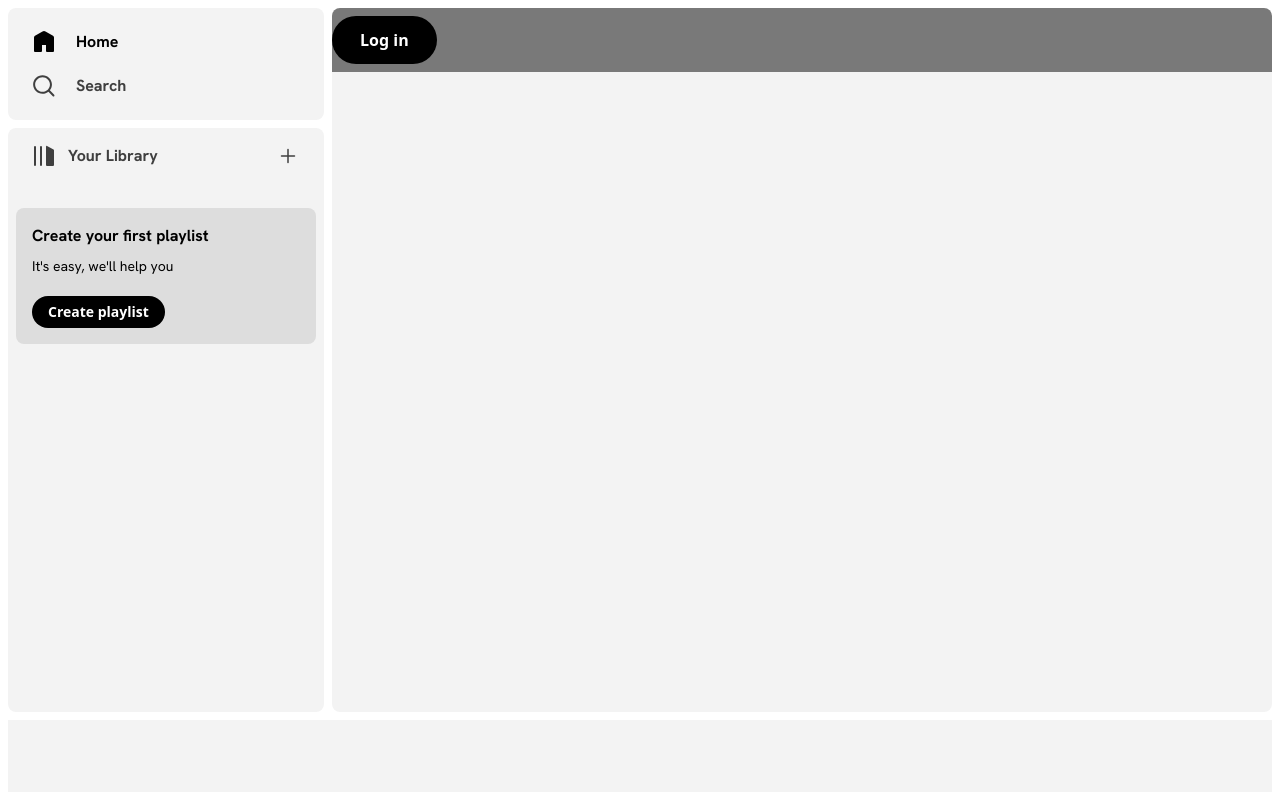
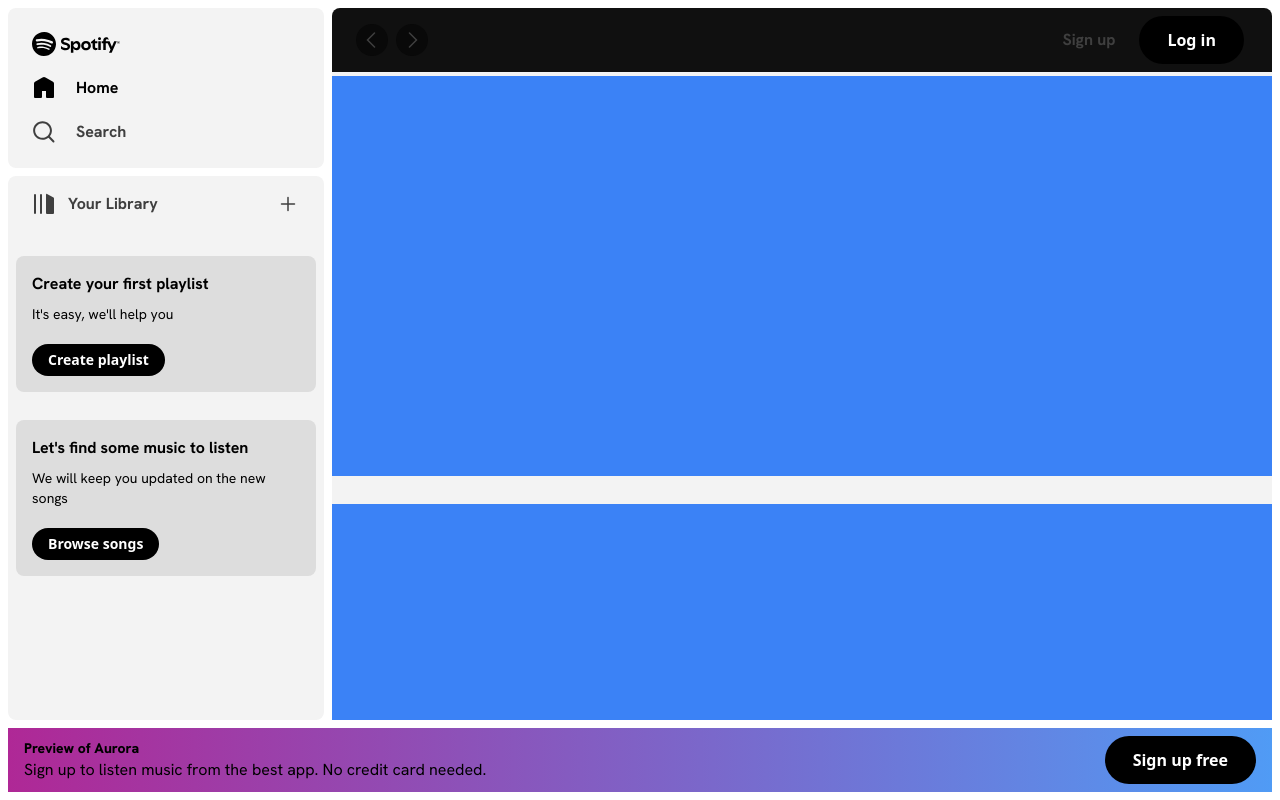
Before and after one commit to SABoev20/Aurora, a React app in the folder client/: page / in a window 1280 px wide. Built offline with nearby package versions, Linux system fonts and the light colour scheme; the HTML template or start-up script is replaced by a standard one.

Commit message:
Add header for the home content and  rearrange jsx  files structure

```diff
--- a/client/src/App.jsx
+++ b/client/src/App.jsx
@@ -1,6 +1,6 @@
 import Index from "./pages";
 import Login from "./pages/Login";
-import MainContent from "./components/MainContent";
+import HomeContent from "./components/HomeContent";
 import Search from "./components/Search";
 import { ReactQueryDevtools } from "@tanstack/react-query-devtools";
 import { Route, Routes } from "react-router-dom";
@@ -10,7 +10,7 @@
     <>
       <Routes>
         <Route path="/" element={<Index />}>
-          <Route index element={<MainContent />}></Route>
+          <Route index element={<HomeContent />}></Route>
           <Route path="/search" element={<Search />}></Route>
         </Route>
         <Route path="/login" element={<Login />} />
--- a/client/src/components/Header.jsx
+++ b/client/src/components/Header.jsx
@@ -1,21 +1,75 @@
+import { useState } from "react";
 import StandardButton from "./buttons/StandardButton";
+import { Link } from "react-router-dom";
+import { useNavigate } from "react-router-dom";
 
 function Header({ isScrolled }) {
+  const navigate = useNavigate();
+  const [pageCounter, setPageCounter] = useState(0);
+
+  function goBack() {
+    if (window.history.state && window.history.state.idx > 0) {
+      navigate(-1);
+    } else {
+      navigate("/", { replace: true });
+    }
+  }
+
+  function goForward() {
+    navigate(1);
+  }
+
   const guest = (
     <div
       className={
-        "absolute left-0 top-0 z-30 flex h-16 w-full items-center rounded-t-lg transition" +
-        (isScrolled
-          ? " animate-transparentHeaderOnScroll"
-          : " bg-[rgba(0,0,0,.5)]")
+        "absolute left-0 top-0 z-30 flex h-16 w-full items-center justify-between rounded-t-lg transition " +
+        (isScrolled ? " animate-transparentHeaderOnScroll" : " bg-[#101010]")
       }
     >
-      <StandardButton
-        text="Log in"
-        fontSize="text-base"
-        big={true}
-        buttonEvent={() => {}}
-      />
+      <div className="flex h-full items-center gap-2 pl-6">
+        <button
+          onClick={goBack}
+          className="flex h-8 w-8 items-center justify-center rounded-full bg-[#090909]"
+        >
+          <svg
+            width="16"
+            height="16  "
+            data-encore-id="icon"
+            role="img"
+            aria-hidden="true"
+            className="fill-textSubdued"
+            viewBox="0 0 16 16"
+          >
+            <path d="M11.03.47a.75.75 0 0 1 0 1.06L4.56 8l6.47 6.47a.75.75 0 1 1-1.06 1.06L2.44 8 9.97.47a.75.75 0 0 1 1.06 0z"></path>
+          </svg>
+        </button>
+        <button
+          onClick={goForward}
+          className="flex h-8 w-8 items-center justify-center rounded-full bg-[#090909]"
+        >
+          <svg
+            width="16"
+            height="16  "
+            data-encore-id="icon"
+            role="img"
+            aria-hidden="true"
+            viewBox="0 0 16 16"
+            className="fill-textSubdued"
+          >
+            <path d="M4.97.47a.75.75 0 0 0 0 1.06L11.44 8l-6.47 6.47a.75.75 0 1 0 1.06 1.06L13.56 8 6.03.47a.75.75 0 0 0-1.06 0z"></path>
+          </svg>
+        </button>
+      </div>
+      <div className="flex h-full items-center gap-6 pr-7">
+        <Link to="/signup">
+          <p className="cursor-pointer text-base font-bold text-textSubdued hover:scale-105 hover:text-textBase">
+            Sign up
+          </p>
+        </Link>
+        <Link to="/login">
+          <StandardButton text="Log in" fontSize="text-base" big={true} />
+        </Link>
+      </div>
     </div>
   );
 
--- a/client/src/components/HomeAndSearch.jsx
+++ b/client/src/components/HomeAndSearch.jsx
@@ -2,7 +2,7 @@
 import { useUser } from "../services/userService.js";
 
 function HomeAndSearch() {
-  const { data: isLog } = useUser();
+  const { data: isLog, isLoading } = useUser();
 
   return (
     <div
@@ -28,6 +28,7 @@
       </svg>
       <NavLink
         to="/"
+        end
         className={({ isActive }) =>
           isActive
             ? "[&_p]:text-textBase [&_path]:fill-textBase"
@@ -53,10 +54,11 @@
       </NavLink>
       <NavLink
         to="/search"
+        end
         className={({ isActive }) =>
           isActive
             ? "[&_p]:text-textBase [&_path]:fill-textBase"
-            : "[&_p]:text-textSubdued [&_path]:fill-textSubdued" +
+            : "[&_p]:text-textSubdued [&_path]:fill-textSubdued " +
               " group [&_p]:transition [&_p]:duration-[400ms] hover:[&_p]:text-textBase"
         }
       >
--- a/client/src/components/MainContent.jsx
+++ b/client/src/components/HomeContent.jsx
@@ -1,7 +1,7 @@
 import Header from "./Header";
 import { useState } from "react";
 
-function MainContent() {
+function HomeContent() {
   const [scrollPosition, setScrollPosition] = useState(0);
   const [isScrolled, setIsScrolled] = useState(false);
 
@@ -19,16 +19,14 @@
   };
 
   return (
-    <div className="relative h-full w-full rounded-lg bg-backBase">
-      <Header isScrolled={isScrolled} position={scrollPosition} />
-      <div
-        className="absolute bottom-0 left-0 right-0 top-2 z-10 mx-auto flex w-full flex-1 flex-col flex-nowrap gap-7 overflow-y-auto"
-        onScroll={handleScroll}
-      >
-        <div className="h-16 w-full flex-shrink-0 bg-backBase"></div>
-      </div>
-    </div>
+    <>
+      <div className="h-8 w-full flex-shrink-0 bg-backBase"></div>
+      <div className="h-100 w-full flex-shrink-0 bg-blue-500"></div>
+      <div className="h-100 w-full flex-shrink-0 bg-blue-500"></div>
+      <div className="h-100 w-full flex-shrink-0 bg-blue-500"></div>
+      <div className="h-100 w-full flex-shrink-0 bg-blue-500"></div>
+    </>
   );
 }
 
-export default MainContent;
+export default HomeContent;
--- /dev/null
+++ b/client/src/components/IndexContentWindowWrapper.jsx
@@ -0,0 +1,34 @@
+import { Outlet } from "react-router-dom";
+import Header from "./Header";
+import { useState } from "react";
+
+function IndexContentWindowWrapper() {
+  const [scrollPosition, setScrollPosition] = useState(0);
+  const [isScrolled, setIsScrolled] = useState(false);
+
+  const handleScroll = (e) => {
+    const { scrollTop, scrollHeight, clientHeight } = e.target;
+    const position = Math.ceil(
+      (scrollTop / (scrollHeight - clientHeight)) * 100,
+    );
+    if (position > 0) {
+      setIsScrolled(true);
+    } else {
+      setIsScrolled(false);
+    }
+    setScrollPosition(position);
+  };
+
+  return (
+    <div className="relative h-full w-full rounded-lg bg-backBase">
+      <Header isScrolled={isScrolled} position={scrollPosition} />
+      <div
+        className="absolute bottom-0 left-0 right-0 top-2 z-10 mx-auto flex w-full flex-1 flex-col flex-nowrap gap-7 overflow-y-auto"
+        onScroll={handleScroll}
+      >
+        <Outlet></Outlet>
+      </div>
+    </div>
+  );
+}
+export default IndexContentWindowWrapper;
--- a/client/src/components/Library.jsx
+++ b/client/src/components/Library.jsx
@@ -1,6 +1,8 @@
-import Playlists from "./Playlists";
+import LibraryCard from "./LibraryCard.jsx";
+import { useUser } from "../services/userService.js";
 
 function Library() {
+  const { data: isLog } = useUser();
   return (
     <div className="flex h-full w-full flex-col rounded-lg bg-backBase">
       <header className="flex h-20 min-h-20 w-full items-center justify-between pb-6">
@@ -44,7 +46,31 @@
           </svg>
         </span>
       </header>
-      <Playlists />
+      <div className="relative h-full w-full">
+        <div className="absolute bottom-0 left-0 right-0 top-0 mx-auto flex w-[calc(100%-16px)] flex-1 flex-col flex-nowrap gap-7 overflow-y-auto">
+          {isLog ? (
+            <LibraryCard
+              heading={"Create your first playlist"}
+              text={"It's easy, we'll help you"}
+              buttonText={"Create playlist"}
+              buttonEvent={() => alert("Now it should create playlist")}
+            />
+          ) : (
+            <>
+              <LibraryCard
+                heading={"Create your first playlist"}
+                text={"It's easy, we'll help you"}
+                buttonText={"Create playlist"}
+              />
+              <LibraryCard
+                heading={"Let's find some music to listen"}
+                text={"We will keep you updated on the new songs"}
+                buttonText={"Browse songs"}
+              />
+            </>
+          )}
+        </div>
+      </div>
     </div>
   );
 }
--- a/client/src/components/PlaylistCard.jsx
+++ b/client/src/components/LibraryCard.jsx
@@ -1,6 +1,6 @@
 import StandardButton from "./buttons/StandardButton";
 
-function PlaylistCard({
+function LibraryCard({
   heading = "Default heading",
   text = "Default text",
   buttonText = "Default button text",
@@ -16,4 +16,4 @@
   );
 }
 
-export default PlaylistCard;
+export default LibraryCard;
--- a/client/src/components/Playlists.jsx
+++ /dev/null
@@ -1,35 +0,0 @@
-import PlaylistCard from "./PlaylistCard";
-import { useUser } from "../services/userService.js";
-
-function Playlists() {
-  const { data: isLog } = useUser();
-  return (
-    <div className="relative h-full w-full">
-      <div className="absolute bottom-0 left-0 right-0 top-0 mx-auto flex w-[calc(100%-16px)] flex-1 flex-col flex-nowrap gap-7 overflow-y-auto">
-        {isLog ? (
-          <PlaylistCard
-            heading={"Create your first playlist"}
-            text={"It's easy, we'll help you"}
-            buttonText={"Create playlist"}
-            buttonEvent={() => alert("Now it should create playlist")}
-          />
-        ) : (
-          <>
-            <PlaylistCard
-              heading={"Create your first playlist"}
-              text={"It's easy, we'll help you"}
-              buttonText={"Create playlist"}
-            />
-            <PlaylistCard
-              heading={"Let's find some music to listen"}
-              text={"We will keep you updated on the new songs"}
-              buttonText={"Browse songs"}
-            />
-          </>
-        )}
-      </div>
-    </div>
-  );
-}
-
-export default Playlists;
--- a/client/src/components/buttons/StandardButton.jsx
+++ b/client/src/components/buttons/StandardButton.jsx
@@ -7,7 +7,7 @@
   return (
     <button
       className={
-        "rounded-3xl bg-textBase px-4 py-1.5 font-bold text-backFiller hover:scale-105 " +
+        "flex items-center rounded-3xl bg-textBase px-4 py-1.5 font-bold text-backFiller hover:scale-105 hover:bg-[#F0F0F0] " +
         fontSize +
         (big ? " px-7 py-3" : "")
       }
--- a/client/src/pages/Index.jsx
+++ b/client/src/pages/Index.jsx
@@ -1,13 +1,16 @@
 import Sidebar from "../components/Sidebar";
 import { Outlet } from "react-router-dom";
 import Player from "./../components/Player";
+import IndexContentWindowWrapper from "../components/IndexContentWindowWrapper";
 
 function Index() {
   return (
     <div className="flex h-screen min-h-150 w-full min-w-193 flex-col gap-2 bg-backFiller p-2">
       <div className="flex h-full w-full gap-2">
         <Sidebar />
-        <Outlet />
+        <IndexContentWindowWrapper>
+          <Outlet />
+        </IndexContentWindowWrapper>
       </div>
       <Player />
     </div>
--- a/client/src/pages/Login.jsx
+++ b/client/src/pages/Login.jsx
@@ -1,5 +1,9 @@
 function Login() {
-  return <h1>Login</h1>;
+  return (
+    <>
+      <h1>Login</h1>
+    </>
+  );
 }
 
 export default Login;
--- a/client/src/services/userService.js
+++ b/client/src/services/userService.js
@@ -3,7 +3,7 @@
 const user = true;
 
 function wait() {
-  return new Promise((resolve) => resolve(user));
+  return new Promise((resolve) => resolve(false));
 }
 
 export const useUser = () => {
```
